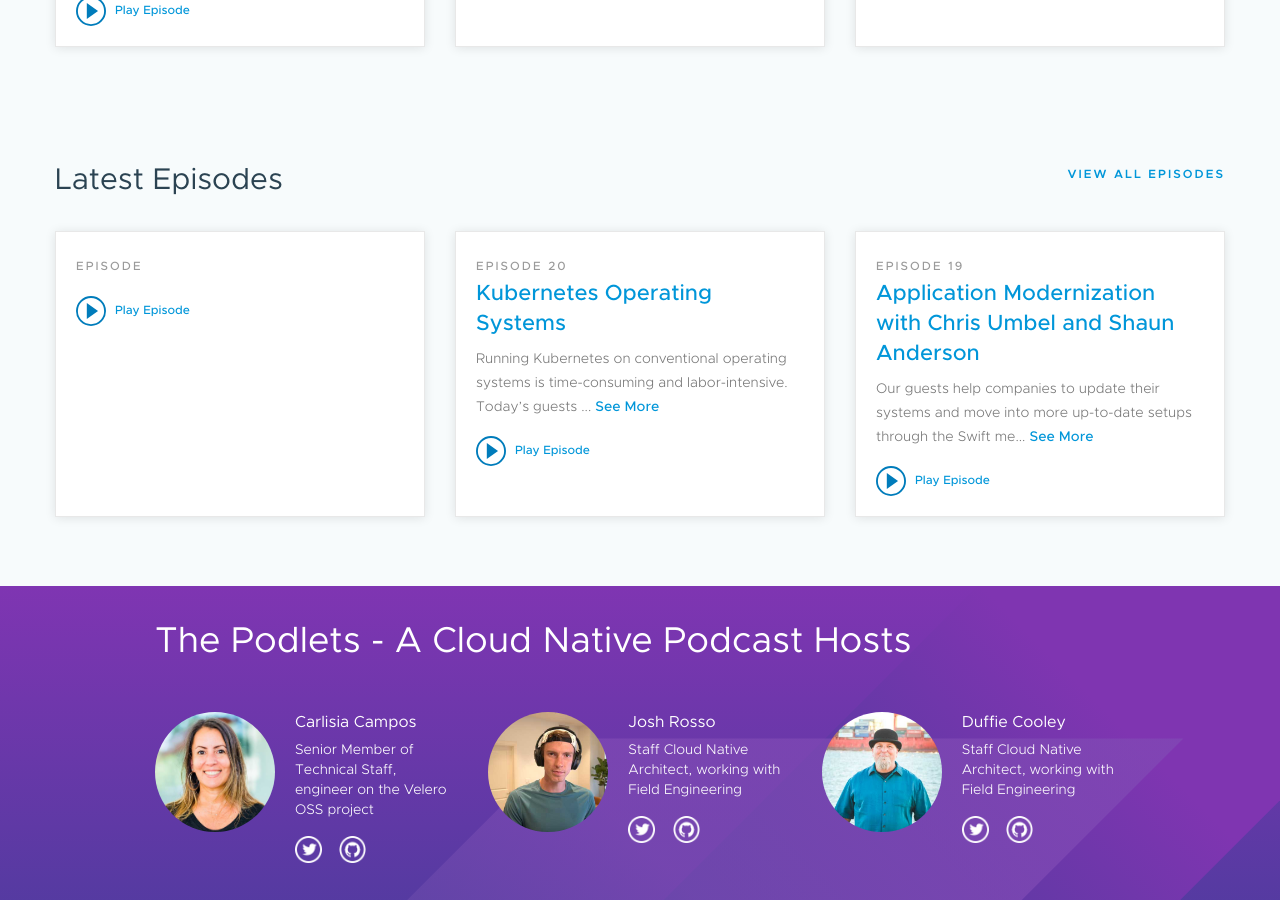
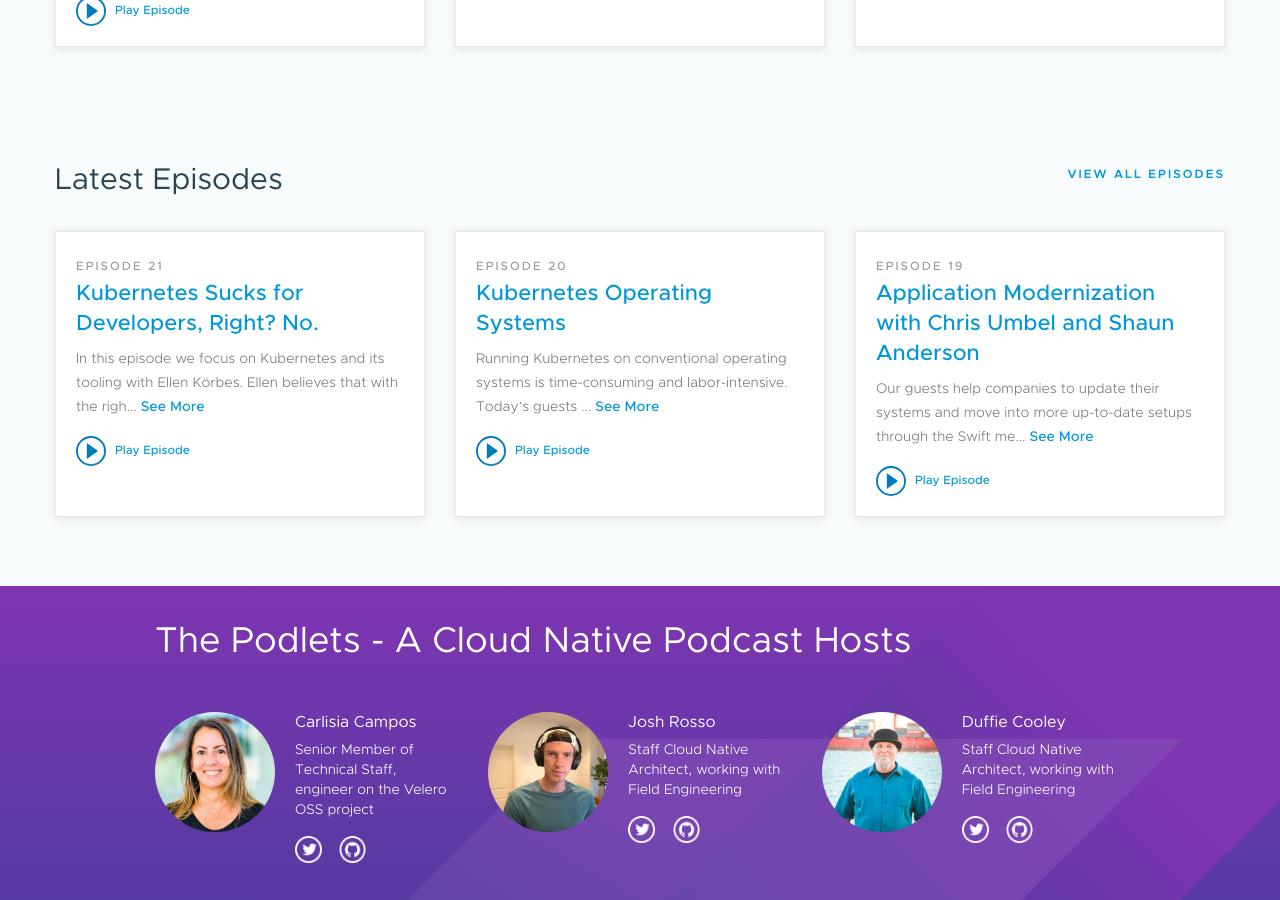
Before and after one commit to vmware-tanzu/thepodlets, a Jekyll site: the page built from site/index.html, in a window 1280 px wide and 900 px high, scrolled down 1460 px. Built offline with Jekyll 4.4.1, drawn with Linux system fonts in a browser that asks for light colours; nearby versions of some CDN libraries; some of the changed lines change nothing that is shown.

Commit message:
Fix missing key
Signed-off-by: Carlisia <carlisia@vmware.com>

```diff
--- a/site/_episodes/021-kubernetes-sucks-yes-no.md
+++ b/site/_episodes/021-kubernetes-sucks-yes-no.md
@@ -1,4 +1,5 @@
 ---
+episode_id: kubernetes-sucks-for-developers-right-no
 # General note: look at other episode files and follow the same format
 # TODOs
 # 1) Upload mp3 file to omnystudio
@@ -8,16 +9,14 @@
 # 5) Fetch episode slug from Advanced settings > slug (note 1: it can be changed but never after the publish date; note 2: there should be no episode number in the slug)
 # 6) Paste the slug into episode_id below
 # 7) Commit and open a PR to get the remainder of the checklist
-episode_id: kubernets-sucks-for-developers-right-no
 episode_number: 21
-title: Kubernets Sucks for Developers, Right? No.
+title: Kubernetes Sucks for Developers, Right? No.
 # "description" is a short version of the show notes:
 description: In this episode we focus on Kubernetes and its tooling with Ellen Körbes. Ellen believes that with the right set of tools at your disposal it is not actually necessary to completely understand all of Kubernetes or even be familiar with a lot of its functions. You do not have to start from the bottom every time you start a new project and developers who are new to Kubernetes need not becomes experts in it in order to take advantage of its benefits.
 # "notes" is the entire show notes:
-notes: We are joined by Ellen Körbes for this episode, where we focus on Kubernetes and its tooling. Ellen has a position at Tilt where she works in developer relations. Before Tilt, she was doing closely related kinds of work at Garden, a similar company! Both companies are directly related to working with Kubernetes and Ellen is here to talk to us about why Kubernetes does not have to be the difficult thing that it is made out to be. According to her, this mostly comes down to tooling. Ellen believes that with the right set of tools at your disposal it is not actually necessary to completely understand all of Kubernetes or even be familiar with a lot of its functions. You do not have to start from the bottom every time you start a new project and developers who are new to Kubernetes need not becomes experts in it in order to take advantage of its benefits.
-The major goal for Ellen and Tilt is to get developers code up, running and live in as quick a time as possible. When the system is standing in the way this process can take much longer, whereas, with Tilt, Ellen believes the process should be around two seconds! Ellen comments on who should be using Kubernetes and who it would most benefit. We also discuss where Kubernetes should be run, either locally or externally, for best results and Tilt's part in the process of unit testing and feedback. We finish off peering into the future of Kubernetes, so make sure to join us for this highly informative and empowering chat!
+notes: We are joined by Ellen Körbes for this episode, where we focus on Kubernetes and its tooling. Ellen has a position at Tilt where she works in developer relations. Before Tilt, she was doing closely related kinds of work at Garden, a similar company! Both companies are directly related to working with Kubernetes and Ellen is here to talk to us about why Kubernetes does not have to be the difficult thing that it is made out to be. According to her, this mostly comes down to tooling. Ellen believes that with the right set of tools at your disposal it is not actually necessary to completely understand all of Kubernetes or even be familiar with a lot of its functions. You do not have to start from the bottom every time you start a new project and developers who are new to Kubernetes need not becomes experts in it in order to take advantage of its benefits. The major goal for Ellen and Tilt is to get developers code up, running and live in as quick a time as possible. When the system is standing in the way this process can take much longer, whereas, with Tilt, Ellen believes the process should be around two seconds! Ellen comments on who should be using Kubernetes and who it would most benefit. We also discuss where Kubernetes should be run, either locally or externally, for best results and Tilt's part in the process of unit testing and feedback. We finish off peering into the future of Kubernetes, so make sure to join us for this highly informative and empowering chat!
 # Uncomment and add guests if any
-# guests:
+guests:
     - name: Ellen Körbes
       url: https://twitter.com/ellenkorbes
 hosts:
```
Also changed, not shown: site/Gemfile.lock.
